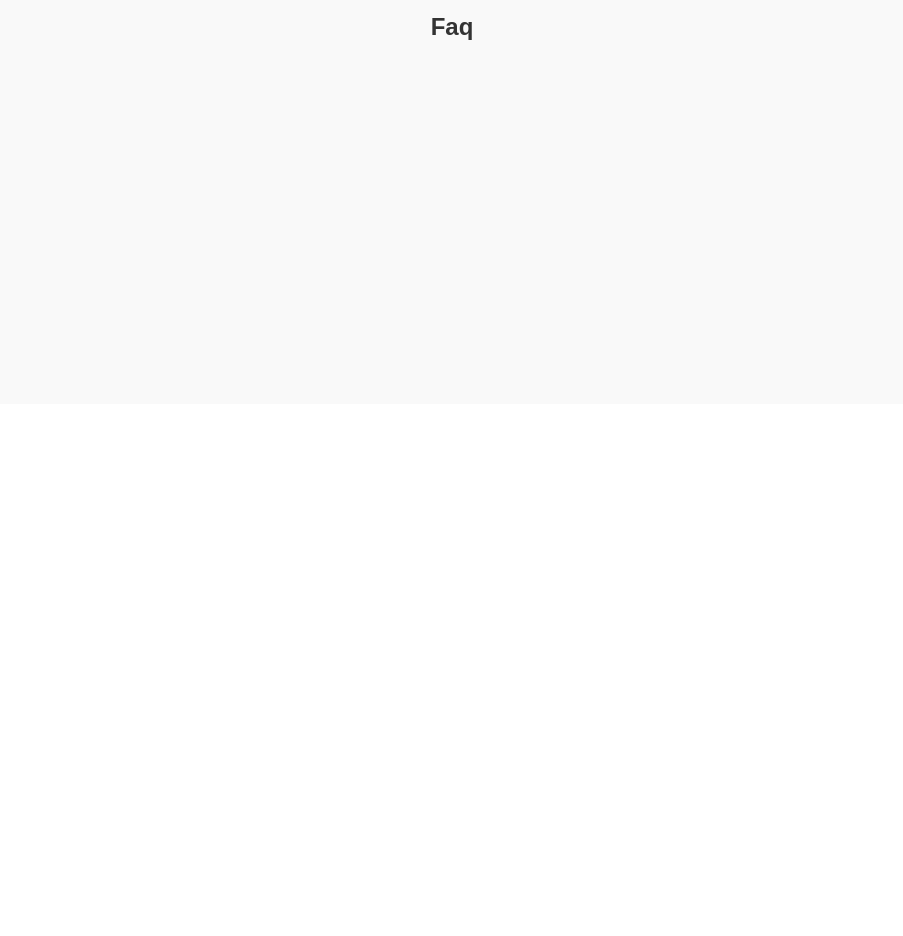
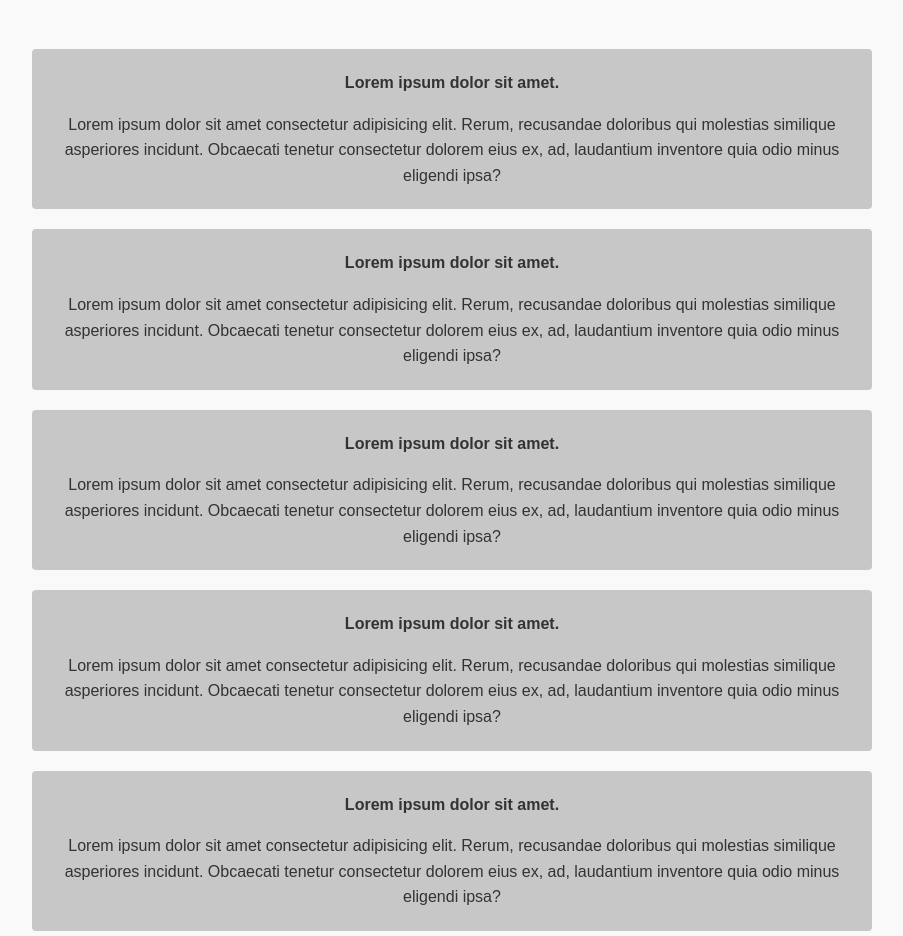
Before and after one commit to Team-Umea/Nuggets.Reseplanerare, a React (Vite) app in the folder nuggetsplanner/: page /about/faq in a window 1280 px wide. Shown: the part 396-1332 px from the top of the page, without its empty margins (188-1091 px from the left). Before the commit the page ends 800 px from the top, so only its background shows below. Built offline with nearby package versions, Linux system fonts and the light colour scheme.

Commit message:
added placeholder text for Faq, some basic CSS

```diff
--- a/nuggetsplanner/src/pages/About.jsx
+++ b/nuggetsplanner/src/pages/About.jsx
@@ -3,7 +3,7 @@ import HelpLayout from "../layouts/HelpLayout";
 function AboutPage() {
     return (
         <>
-        <h1>ABOUT!!!</h1>
+        <h2>Om oss</h2>
         <HelpLayout />
         </>
      );
--- a/nuggetsplanner/src/pages/help/Faq.jsx
+++ b/nuggetsplanner/src/pages/help/Faq.jsx
@@ -1,6 +1,70 @@
+import "../../styles/Faq.css"
+
 function Faq() {
     return (
-        <h2>Faq</h2>
+        <div className="faq">
+      <h3>Vanliga frågor</h3>
+      <br />
+      <div className="question">
+        <p>
+          <strong>Lorem ipsum dolor sit amet.</strong>
+        </p>
+        <p>
+          Lorem ipsum dolor sit amet consectetur adipisicing elit. Rerum,
+          recusandae doloribus qui molestias similique asperiores incidunt.
+          Obcaecati tenetur consectetur dolorem eius ex, ad, laudantium
+          inventore quia odio minus eligendi ipsa?
+        </p>
+      </div>
+
+      <div className="question">
+        <p>
+          <strong>Lorem ipsum dolor sit amet.</strong>
+        </p>
+        <p>
+          Lorem ipsum dolor sit amet consectetur adipisicing elit. Rerum,
+          recusandae doloribus qui molestias similique asperiores incidunt.
+          Obcaecati tenetur consectetur dolorem eius ex, ad, laudantium
+          inventore quia odio minus eligendi ipsa?
+        </p>
+      </div>
+
+      <div className="question">
+        <p>
+          <strong>Lorem ipsum dolor sit amet.</strong>
+        </p>
+        <p>
+          Lorem ipsum dolor sit amet consectetur adipisicing elit. Rerum,
+          recusandae doloribus qui molestias similique asperiores incidunt.
+          Obcaecati tenetur consectetur dolorem eius ex, ad, laudantium
+          inventore quia odio minus eligendi ipsa?
+        </p>
+      </div>
+
+      <div className="question">
+        <p>
+          <strong>Lorem ipsum dolor sit amet.</strong>
+        </p>
+        <p>
+          Lorem ipsum dolor sit amet consectetur adipisicing elit. Rerum,
+          recusandae doloribus qui molestias similique asperiores incidunt.
+          Obcaecati tenetur consectetur dolorem eius ex, ad, laudantium
+          inventore quia odio minus eligendi ipsa?
+        </p>
+      </div>
+
+      <div className="question">
+        <p>
+          <strong>Lorem ipsum dolor sit amet.</strong>
+        </p>
+        <p>
+          Lorem ipsum dolor sit amet consectetur adipisicing elit. Rerum,
+          recusandae doloribus qui molestias similique asperiores incidunt.
+          Obcaecati tenetur consectetur dolorem eius ex, ad, laudantium
+          inventore quia odio minus eligendi ipsa?
+        </p>
+      </div>
+    </div>
      );
 }
 
--- /dev/null
+++ b/nuggetsplanner/src/styles/Faq.css
@@ -0,0 +1,12 @@
+.faq .question {
+        max-width: 800px;
+        background: rgba(0,0,0,0.2);
+        padding: 5px 20px;
+        border-radius: 4px;
+        margin: 20px 0;
+    }
+
+.faq h3 {
+    margin-top: 2rem;
+    margin-bottom: 0;
+}
```
